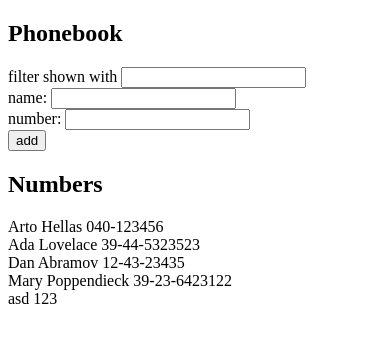
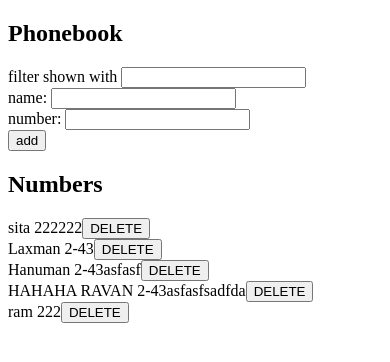
Before and after one commit to KKEEC/phonebook, a React (Create React App) app: page / in a window 390 px wide. Shown: the top 362 px of the page. Built offline with nearby package versions, Linux system fonts and the light colour scheme; data requests are answered from the project's data file.

Commit message:
GET,POST,DELETE,PUT using axios phonebook

```diff
--- a/db.json
+++ b/db.json
@@ -1,29 +1,29 @@
 {
   "persons": [
     {
-      "name": "Arto Hellas",
-      "number": "040-123456",
-      "id": 1
-    },
-    {
-      "name": "Ada Lovelace",
-      "number": "39-44-5323523",
-      "id": 2
-    },
-    {
-      "name": "Dan Abramov",
-      "number": "12-43-23435",
-      "id": 3
-    },
-    {
-      "name": "Mary Poppendieck",
-      "number": "39-23-6423122",
+      "name": "sita",
+      "number": "222222",
       "id": 4
     },
     {
-      "name": "asd",
-      "number": "123",
+      "name": "Laxman",
+      "number": "2-43",
       "id": 5
+    },
+    {
+      "name": "Hanuman",
+      "number": "2-43asfasf",
+      "id": 6
+    },
+    {
+      "name": "HAHAHA RAVAN",
+      "number": "2-43asfasfsadfda",
+      "id": 7
+    },
+    {
+      "name": "ram",
+      "number": "222",
+      "id": 8
     }
   ]
 }
--- a/src/App.js
+++ b/src/App.js
@@ -18,6 +18,7 @@
     )
   },[])
 
+// Handlers
 const handleNameChange = (event) => {
   event.preventDefault()
   setNewName(event.target.value)
@@ -27,14 +28,39 @@
   setNewNumber(event.target.value)
 }
 const handleSearch = (event) => setSearchName(event.target.value)
+const handleDelete = (event) => {
+  const id = event.target.value
 
-
+  axios.delete(`http://localhost:3001/persons/${id}`)
+  .then(
+    axios.get('http://localhost:3001/persons')
+    .then(
+      response => setPersons(response.data)
+    )
+  )
+}
 
 const addName = (e) => {
   e.preventDefault()
 
+
+  const sameObject = persons.filter((person) => person.name.toLowerCase().includes(newName.toLowerCase()))
+
+  console.log(sameObject[0].id)
   if ((persons.map(person => person.name.toLowerCase()).includes(newName.toLowerCase()))){
-    alert(`${newName} is already added ` )
+
+
+    const pressedOK = window.confirm(`${newName} is already added Do you want to change the number` )
+    const personObject = {name: newName, number: newNumber}
+    if(pressedOK){
+      axios.put(`http://localhost:3001/persons/${sameObject[0].id}`, personObject)
+      .then(
+        axios.get('http://localhost:3001/persons/')
+        .then(response => setPersons(response.data))
+      )
+    }
+
+
   }
   else{
     const person = {name: newName, number: newNumber}
@@ -56,7 +82,7 @@
               handleNumberChange={handleNumberChange}
             />
         <h2>Numbers</h2>
-        <Persons FilteredNames={FilteredNames}/>
+        <Persons FilteredNames={FilteredNames} handleDelete={handleDelete}/>
 
     </div>
   )
--- a/src/components/Persons.js
+++ b/src/components/Persons.js
@@ -1,12 +1,12 @@
 import React from 'react'
 
-function Persons({FilteredNames}) {
+function Persons({FilteredNames, handleDelete}) {
     return (
         <div>
             {FilteredNames.map(
                 (person) => {
                   return(
-                    <div key={person.name}>{person.name} {person.number}</div>
+                    <div key={person.id}>{person.name} {person.number}<button onClick={handleDelete} value={person.id}>DELETE</button></div>
                   )
                 }
                 )
```
